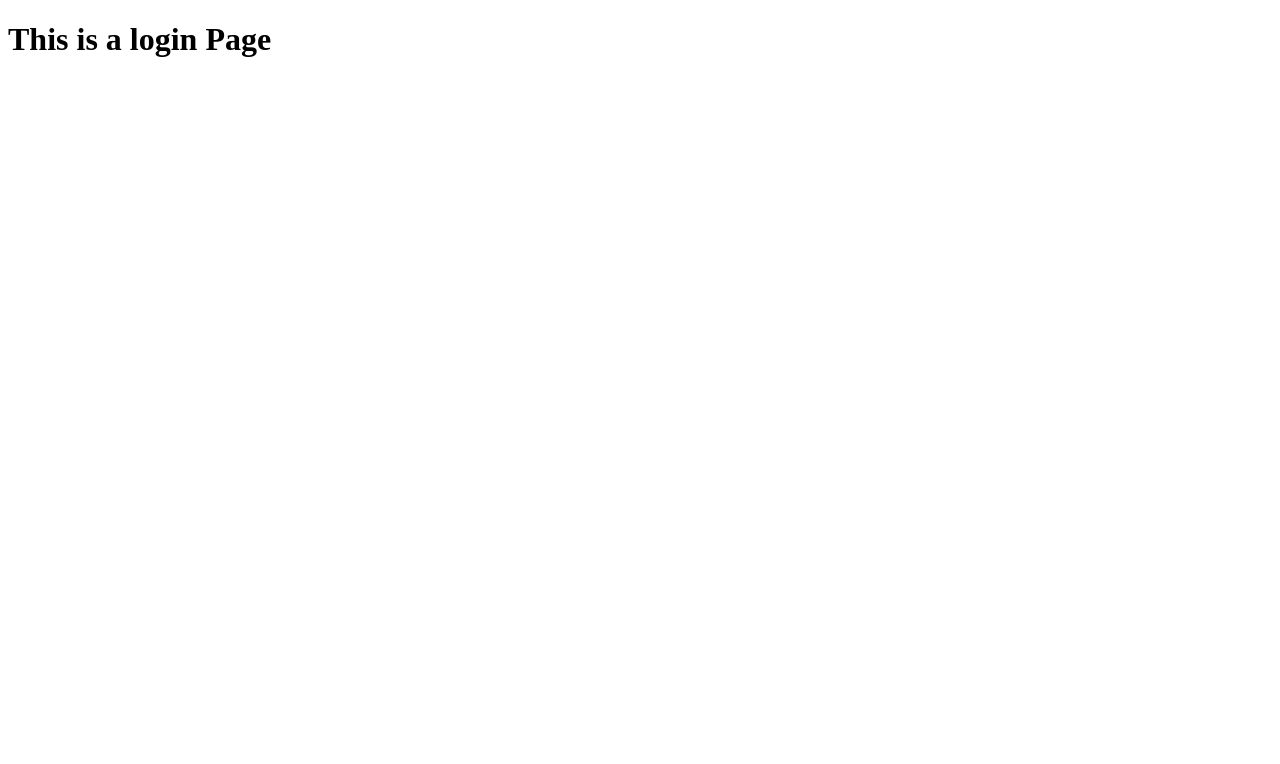
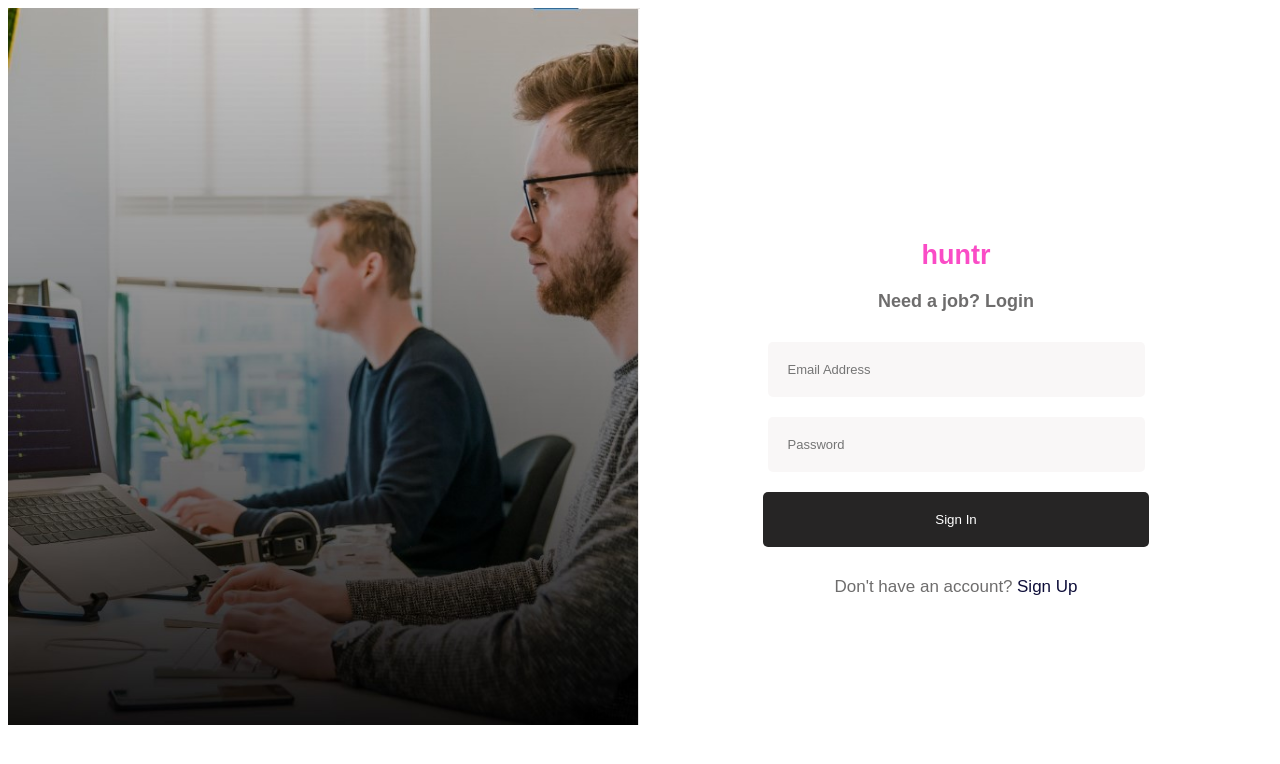
Before and after one commit to gdscfunaab/opensource-bootcamp-frontend, a Nuxt app: page /login in a window 1280 px wide. Shown: the top 764 px of the page. Built offline with nearby package versions, Linux system fonts and the light colour scheme.

Commit message:
login form is complete

```diff
--- a/components/Auth/Loginform.vue
+++ b/components/Auth/Loginform.vue
@@ -23,24 +23,34 @@
 </template>
 <style scoped>
 
+body{
+   margin: 0 !important;
+   padding: 0 !important;
+}
 *{
-    margin: 0;
-    padding: 0;
-    border: 0;
     box-sizing: border-box;
 }
 .main{
     display: flex;
     flex-direction: row;
     font-family: sans-serif;
-
-
-
+    margin: 0;
+    padding: 0;
+    border: 0;
+    width: 100%;
 }
 .pic{
     margin: 0px;
     padding: 0px;
-    max-width: 50%;
+    width: 50% ;
+    /* position: relative;
+    right: 20px;
+    bottom: 20px; */
+    height: 100vh;
+}
+
+.pic img{
+    width: 100%;
 }
 .center-right{
     justify-content: center;
--- a/pages/Loginpage.vue
+++ /dev/null
@@ -1,3 +0,0 @@
-<template>
-    <AuthLoginform/>
-</template>
--- a/pages/login.vue
+++ b/pages/login.vue
@@ -1,3 +1,3 @@
 <template>
-    <h1>This is a login Page</h1>
+    <AuthLoginform/>
 </template>
```
Also changed, not shown: assets/images/authimage.jpg (added).
